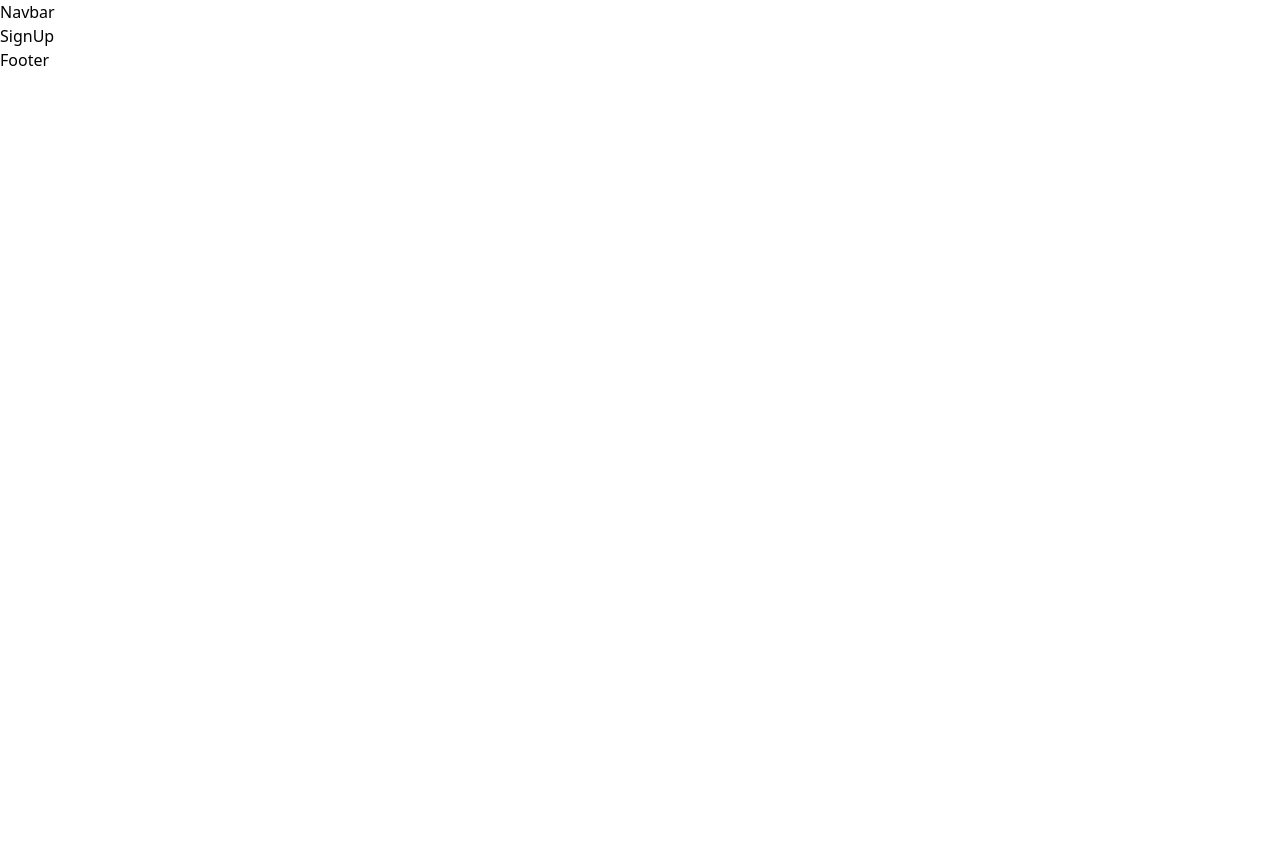
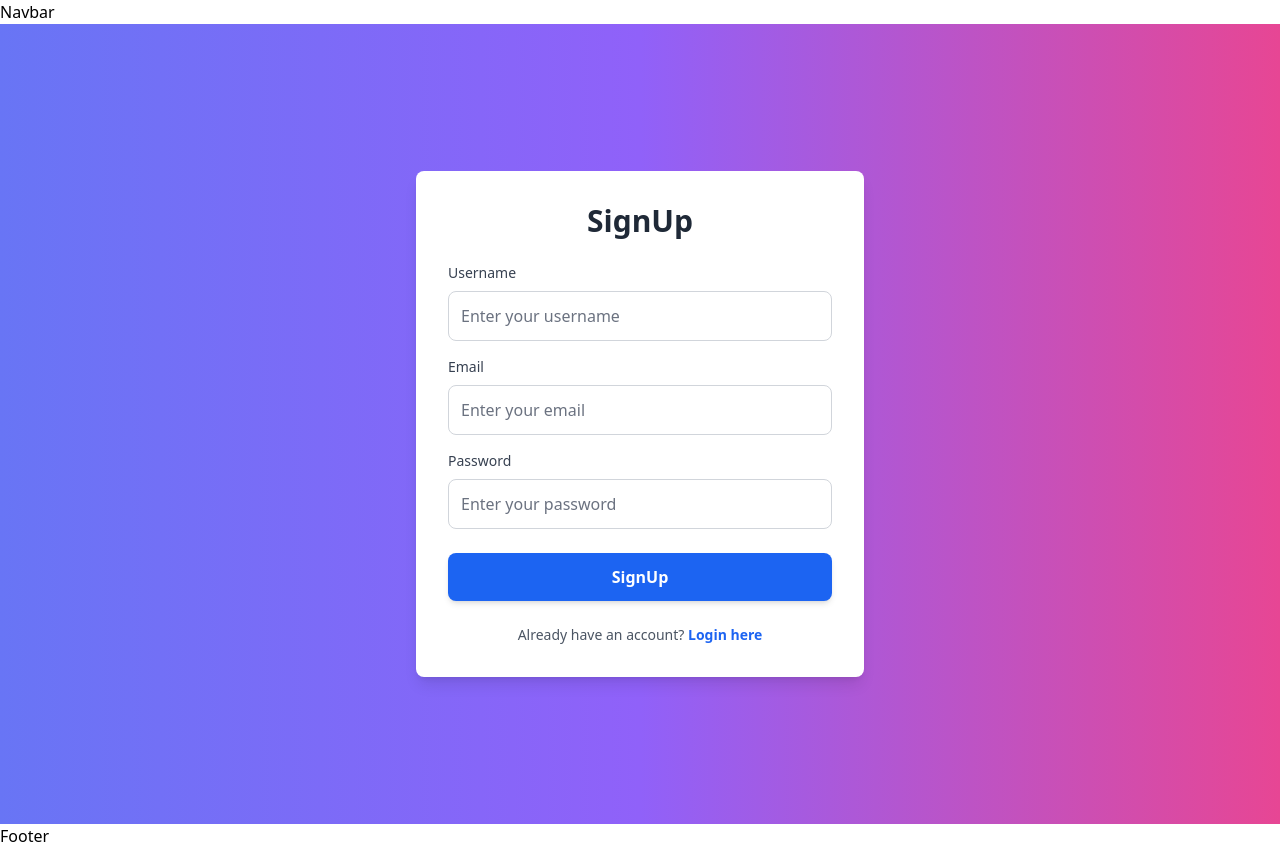
Before and after one commit to Mogehs/gym_site, a React (Vite) app in the folder client/: page /sign-up in a window 1280 px wide. Before the commit the page ends 800 px from the top, so only its background shows below. Built offline with nearby package versions, Linux system fonts and the light colour scheme.

Commit message:
creating signup and signin pages

```diff
--- a/client/src/components/trainers/Hero.jsx
+++ b/client/src/components/trainers/Hero.jsx
@@ -11,7 +11,7 @@ const Hero = () => {
         <h1 className="text-[28px] sm:text-[36px] md:text-[42px] lg:text-[48px] font-bold text-center md:text-left">
           Trainers
         </h1>
-        <div className="heroPic sm:max-w-[50%] md:max-w-[50%] lg:max-w-[20%] flex justify-center gap-1 mt-2">
+        <div className="heroPic w-full md:max-w-[50%] lg:max-w-[20%] flex justify-center gap-1 mt-2">
           <a href="#" className="home">
             <span className="hover:text-[#ff0336]">Gymate</span>
           </a>
--- a/client/src/pages/SignIn.jsx
+++ b/client/src/pages/SignIn.jsx
@@ -1,7 +1,90 @@
-import React from "react";
+import React, { useState } from "react";
+import { Link } from "react-router-dom";
 
-const SignIn = () => {
-  return <div>SignIn</div>;
-};
+function SignIn() {
+  const [username, setUsername] = useState("");
+  const [password, setPassword] = useState("");
+
+  const handleLogin = async (e) => {
+    e.preventDefault();
+    setUsername("");
+    setPassword("");
+  };
+
+  return (
+    <>
+      <div className="min-h-screen flex items-center justify-center bg-gradient-to-r from-indigo-500 via-purple-500 to-pink-500 p-6">
+        <div className="bg-white rounded-lg shadow-lg p-8 max-w-md w-full">
+          <h2 className="text-3xl font-bold text-center text-gray-800 mb-6">
+            Login
+          </h2>
+
+          <form onSubmit={handleLogin}>
+            {/* Username Input */}
+            <div className="mb-4">
+              <label
+                htmlFor="username"
+                className="block text-sm font-medium text-gray-700 mb-2"
+              >
+                Username
+              </label>
+              <input
+                type="text"
+                id="username"
+                className="w-full p-3 border border-gray-300 rounded-lg focus:outline-none focus:ring-2 focus:ring-indigo-500"
+                placeholder="Enter your email"
+                value={username}
+                onChange={(e) => setUsername(e.target.value)}
+                required
+              />
+            </div>
+
+            {/* Password Input */}
+            <div className="mb-6">
+              <label
+                htmlFor="password"
+                className="block text-sm font-medium text-gray-700 mb-2"
+              >
+                Password
+              </label>
+              <input
+                type="password"
+                id="password"
+                className="w-full p-3 border border-gray-300 rounded-lg focus:outline-none focus:ring-2 focus:ring-indigo-500"
+                placeholder="Enter your password"
+                value={password}
+                onChange={(e) => setPassword(e.target.value)}
+                required
+              />
+            </div>
+
+            {/* Login Button */}
+            <div className="flex justify-center mb-6">
+              <button
+                type="submit"
+                className="w-full py-3 px-6 bg-blue-600 text-white font-semibold rounded-lg shadow-md hover:bg-blue-700 focus:outline-none focus:ring-2 focus:ring-blue-500 transition duration-300 ease-in-out"
+              >
+                Login
+              </button>
+            </div>
+          </form>
+
+          {/* Register Link */}
+          <div className="text-center">
+            <p className="text-sm text-gray-600">
+              Don't have an account?{" "}
+              <Link
+                to="/sign-up"
+                className="text-blue-600 hover:text-blue-700 font-semibold"
+              >
+                SignUp here
+              </Link>
+            </p>
+          </div>
+        </div>
+      </div>
+    </>
+  );
+}
 
 export default SignIn;
--- /dev/null
+++ b/client/src/pages/SignUp.css
@@ -0,0 +1,6 @@
+.hero {
+  background-image: url("/images/trainers/bg-img.jpg");
+  background-size: cover;
+  background-position: center;
+  height: 70vh;
+}
--- a/client/src/pages/SignUp.jsx
+++ b/client/src/pages/SignUp.jsx
@@ -1,7 +1,109 @@
-import React from "react";
+import React, { useState } from "react";
+import { Link } from "react-router-dom";
 
-const SignUp = () => {
-  return <div>SignUp</div>;
-};
+function SignUp() {
+  const [username, setUsername] = useState("");
+  const [email, setEmail] = useState("");
+  const [password, setPassword] = useState("");
+
+  const handleSubmit = (e) => {
+    e.preventDefault();
+    setUsername("");
+    setEmail("");
+    setPassword("");
+  };
+
+  return (
+    <div className="min-h-screen flex items-center justify-center bg-gradient-to-r from-indigo-500 via-purple-500 to-pink-500 p-6">
+      <div className="bg-white rounded-lg shadow-lg p-8 max-w-md w-full">
+        <h2 className="text-3xl font-bold text-center text-gray-800 mb-6">
+          SignUp
+        </h2>
+
+        <form onSubmit={handleSubmit}>
+          {/* Username Input */}
+          <div className="mb-4">
+            <label
+              htmlFor="username"
+              className="block text-sm font-medium text-gray-700 mb-2"
+            >
+              Username
+            </label>
+            <input
+              type="text"
+              id="username"
+              className="w-full p-3 border border-gray-300 rounded-lg focus:outline-none focus:ring-2 focus:ring-indigo-500"
+              placeholder="Enter your username"
+              value={username}
+              onChange={(e) => setUsername(e.target.value)}
+              required
+            />
+          </div>
+
+          {/* Email Input */}
+          <div className="mb-4">
+            <label
+              htmlFor="email"
+              className="block text-sm font-medium text-gray-700 mb-2"
+            >
+              Email
+            </label>
+            <input
+              type="email"
+              id="email"
+              className="w-full p-3 border border-gray-300 rounded-lg focus:outline-none focus:ring-2 focus:ring-indigo-500"
+              placeholder="Enter your email"
+              value={email}
+              onChange={(e) => setEmail(e.target.value)}
+              required
+            />
+          </div>
+
+          {/* Password Input */}
+          <div className="mb-6">
+            <label
+              htmlFor="password"
+              className="block text-sm font-medium text-gray-700 mb-2"
+            >
+              Password
+            </label>
+            <input
+              type="password"
+              id="password"
+              className="w-full p-3 border border-gray-300 rounded-lg focus:outline-none focus:ring-2 focus:ring-indigo-500"
+              placeholder="Enter your password"
+              value={password}
+              onChange={(e) => setPassword(e.target.value)}
+              required
+            />
+          </div>
+
+          {/* Register Button */}
+          <div className="flex justify-center mb-6">
+            <button
+              type="submit"
+              className="w-full py-3 px-6 bg-blue-600 text-white font-semibold rounded-lg shadow-md hover:bg-blue-700 focus:outline-none focus:ring-2 focus:ring-blue-500 transition duration-300 ease-in-out"
+            >
+              SignUp
+            </button>
+          </div>
+        </form>
+
+        {/* Login Link */}
+        <div className="text-center">
+          <p className="text-sm text-gray-600">
+            Already have an account?{" "}
+            <Link
+              to="/sign-in"
+              className="text-blue-600 hover:text-blue-700 font-semibold"
+            >
+              Login here
+            </Link>
+          </p>
+        </div>
+      </div>
+    </div>
+  );
+}
 
 export default SignUp;
```
